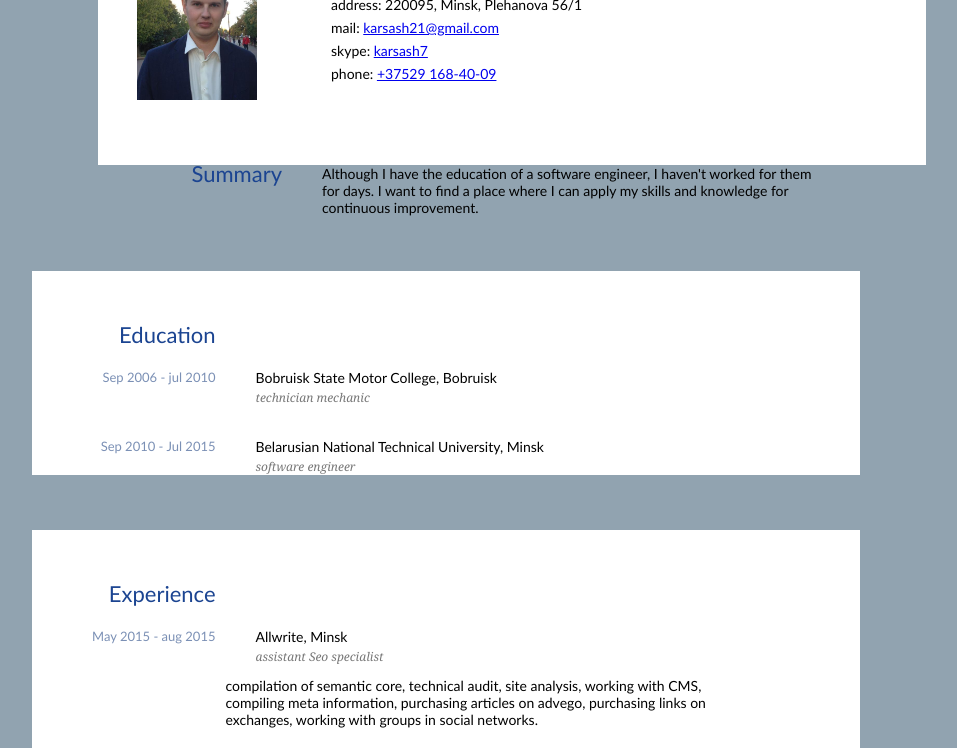
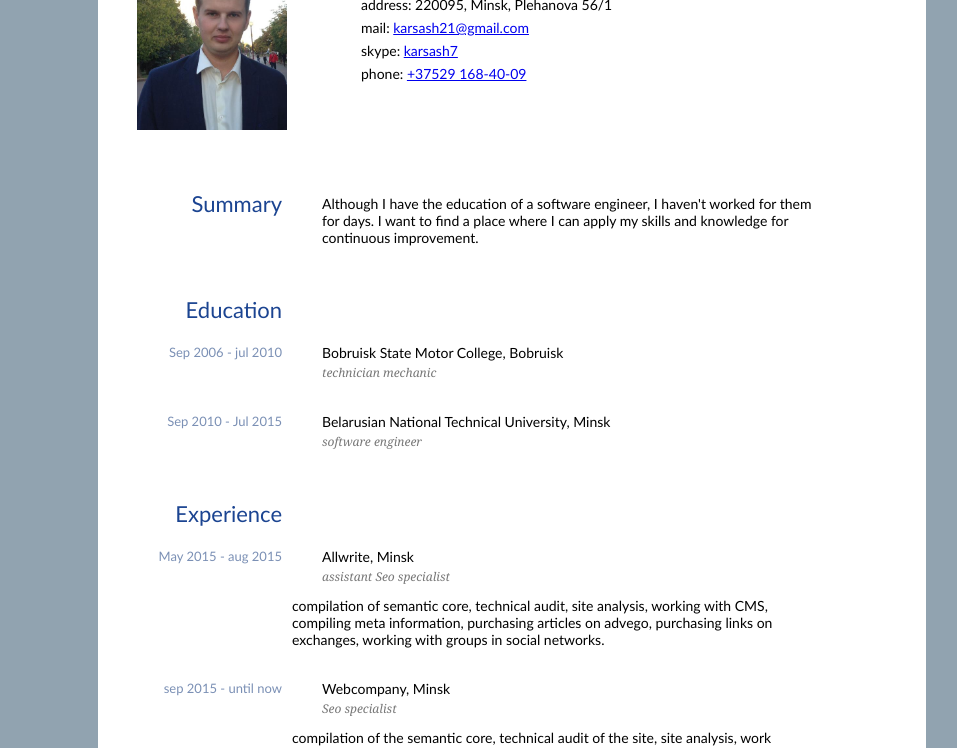
Before and after one commit to karsash/rsschool-cv, a plain HTML site: page index.html in a window 1280 px wide. Shown: the part 145-893 px from the top of the page, without its empty margins (128-1085 px from the left). Drawn offline with Linux system fonts and the light colour scheme.

Commit message:
fix: error correction style.css

```diff
--- a/style.css
+++ b/style.css
@@ -20,12 +20,9 @@ table, caption, tbody, tfoot, thead, tr, th, td {
 	vertical-align: baseline;
 }
 
-
 .clear {
 	clear:both;
 }
-
-
 
 body {
 	font-family: "Trebuchet MS", Arial, Helvetica, sans-serif;
@@ -44,21 +41,12 @@ header {
 main {
 	width:969px;
 	margin:0 auto;
-	margin-top:30px;
 }
 
 .education {
 	width:828px;
 	margin:0 auto;
 	background-color: #fff;
-}
-
-section {
-	width:720px;
-	display: block;
-	padding-top:55px;
-	clear: both;
-	margin-left:4px;
 }
 
 .entry {
@@ -162,9 +150,8 @@ ul.skills li {
 }
 
 img.photo {
-	background-repeat: no-repeat;
-	width:120px;
-	height:140px;
+	width:150px;
+	height:170px;
 	padding:20px 10px 10px 35px;
 	float:left;
 }
@@ -182,16 +169,12 @@ img.photo {
 }
 
 .contact ul li {
-	background-repeat: no-repeat;
 	padding-left:26px;
 	background-position: 0.1em;
 	height:25px;
 	display:block;
 	margin-top:-2px;
 }
-
-
-
 
 footer{
 	width:828px;
@@ -211,7 +194,7 @@ footer{
 .git_profile{
 	width:85px;
 	height:85px;
-	margin: 10px 0px 0px 70px;
+	margin: 10px 0 0 70px;
 
 }
 
```
